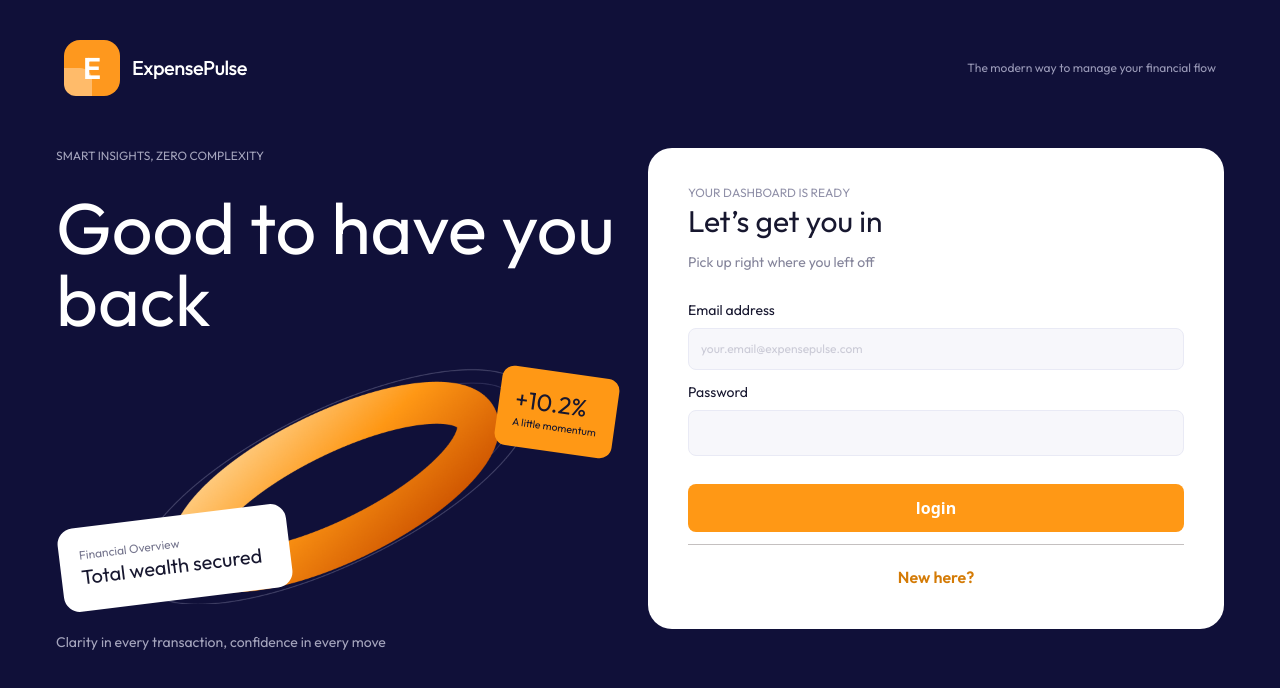
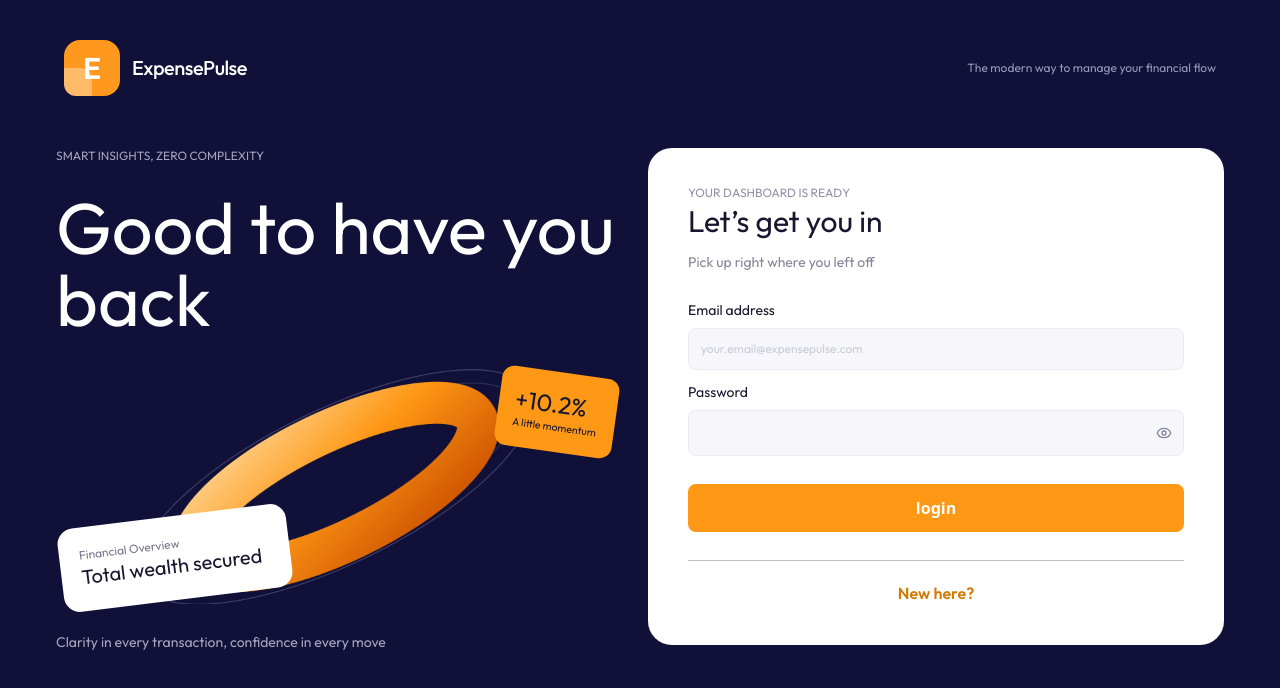
Before and after one commit to jana345646/expense_pulse, a Next.js app: page /login in a window 1280 px wide. Shown: the top 688 px of the page. Built offline with nearby package versions, Linux system fonts and the light colour scheme.

Commit message:
implement show and hide password button

```diff
--- a/src/app/(authenticationPages)/login/page.tsx
+++ b/src/app/(authenticationPages)/login/page.tsx
@@ -20,7 +20,11 @@ import { loginSchema, loginFormData } from "@/schemas/loginSchema";
 
 import { zodResolver } from "@hookform/resolvers/zod";
 
-import { LoaderCircle } from "lucide-react";
+import { LoaderCircle, Eye, EyeOff } from "lucide-react";
+
+import Link from "next/link";
+
+import { useState } from "react";
 
 export default function Login() {
   // userouter returns an object with the functions we can use to navigate between the pages
@@ -58,6 +62,12 @@ export default function Login() {
 
   // split will divide the email to two pieces in an aarray brfore and after the @
 
+  // we use async to simualte that this function will take time to be rendered
+
+  // setTimeOut donn;t return a promise and we cant use await without a promise so we cretae a promise with new keyword
+
+  // resolve is a built in function which tells the promise that the function is done and to continue the rest of the code
+
   const onSubmit = async (formData: loginFormData) => {
     try {
       await new Promise((resolve) => setTimeout(resolve, 400));
@@ -80,6 +90,8 @@ export default function Login() {
       console.error("invalid login", error);
     }
   };
+
+  const [showPassword, setShowPassword] = useState(false);
 
   return (
     <div className="w-full h-full flex flex-row px-14 justify-between items-start bg-[#101039] pt-13">
@@ -145,12 +157,15 @@ export default function Login() {
           noValidate
         >
           <label
-            htmlFor=""
+            // htmlfor and id to connect the label with the input as when the user clicksa on the label the cursor will be displayed inside the input
+
+            htmlFor="email"
             className="font-outfit font-normal text-[#17172F] text-sm"
           >
             Email address
           </label>
           <input
+            id="email"
             type="email"
             // ... to can spread the properties that will be returned from the register function (onchange , onblur , name , ref)
 
@@ -162,16 +177,35 @@ export default function Login() {
             <p className="text-red-500 text-xs mb-4">{errors.email.message}</p>
           )}
           <label
-            htmlFor=""
+            htmlFor="password"
             className="font-outfit font-normal text-[#17172F] text-sm"
           >
             Password
           </label>
-          <input
-            type="password"
-            {...register("password")}
-            className="w-full font-outfit p-3 rounded-lg bg-[#F7F7FB] border border-[#E9EAF5] text-[#A0A0B4] text-sm outline-none"
-          />
+          <div className="relative w-full">
+            <input
+              id="password"
+              type={showPassword ? "text" : "password"}
+              {...register("password")}
+              className="w-full font-outfit p-3 rounded-lg bg-[#F7F7FB] border border-[#E9EAF5] text-[#A0A0B4] text-sm outline-none"
+            />
+
+            <button
+              type="button"
+              onClick={() => setShowPassword((prev) => !prev)}
+              // for the screen readers
+
+              aria-label={showPassword ? "Hide password" : "Show password"}
+              className="absolute right-3 top-1/2 -translate-y-1/2 text-[#85859B] cursor-pointer"
+            >
+              {showPassword ? (
+                <EyeOff className="w-4 h-4" />
+              ) : (
+                <Eye className="w-4 h-4" />
+              )}
+            </button>
+          </div>
+
           {errors.password && (
             <p className="text-red-500 text-xs mt-1">
               {errors.password.message}
@@ -198,10 +232,13 @@ export default function Login() {
           )}
 
           <div className="flex flex-col items-center gap-5">
-            <div className="w-full h-[1px] bg-[#C4C0C0]"></div>
-            <button className="font-outfit font-bold text-md text-[#D47B06] cursor-pointer">
+            <div className="w-full h-[1px] bg-[#C4C0C0] mt-4"></div>
+            <Link
+              className="font-outfit font-bold text-md text-[#D47B06] cursor-pointer"
+              href={"/signup"}
+            >
               New here?
-            </button>
+            </Link>
           </div>
         </form>
       </div>
```
